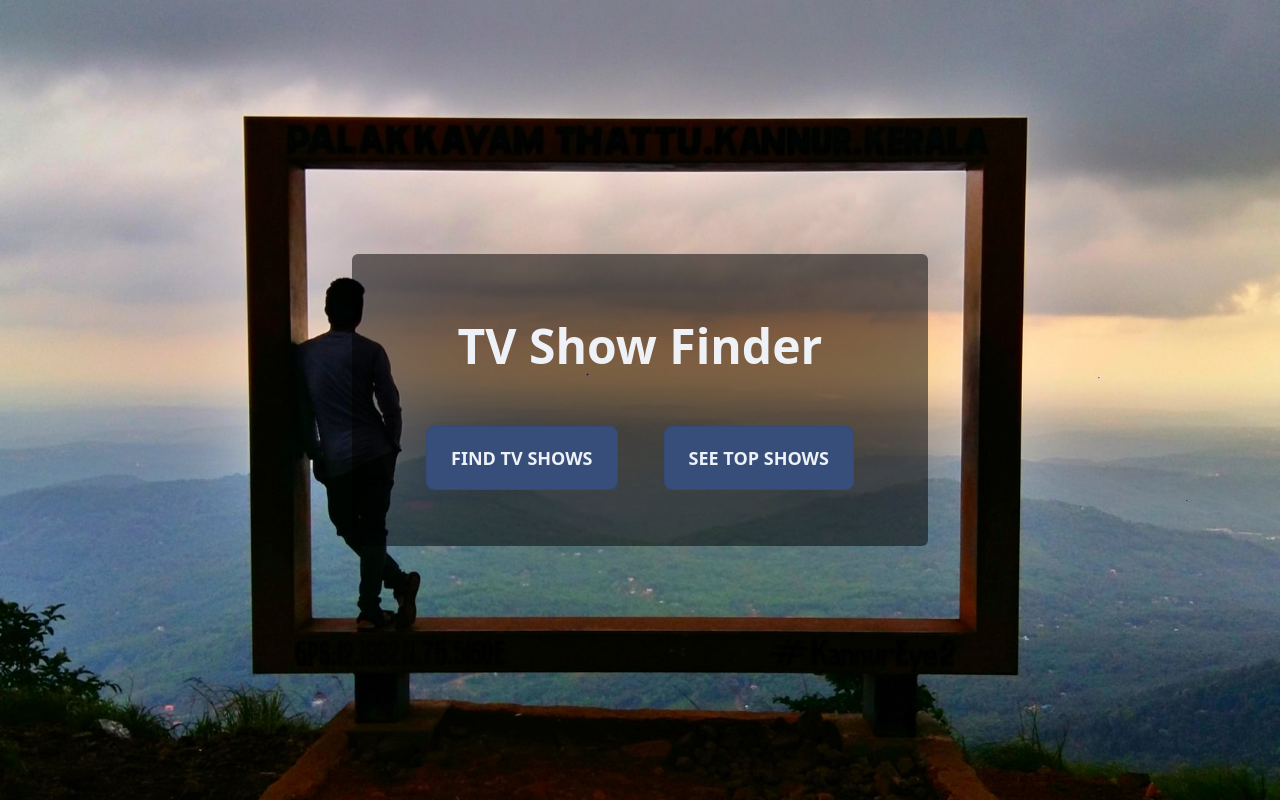
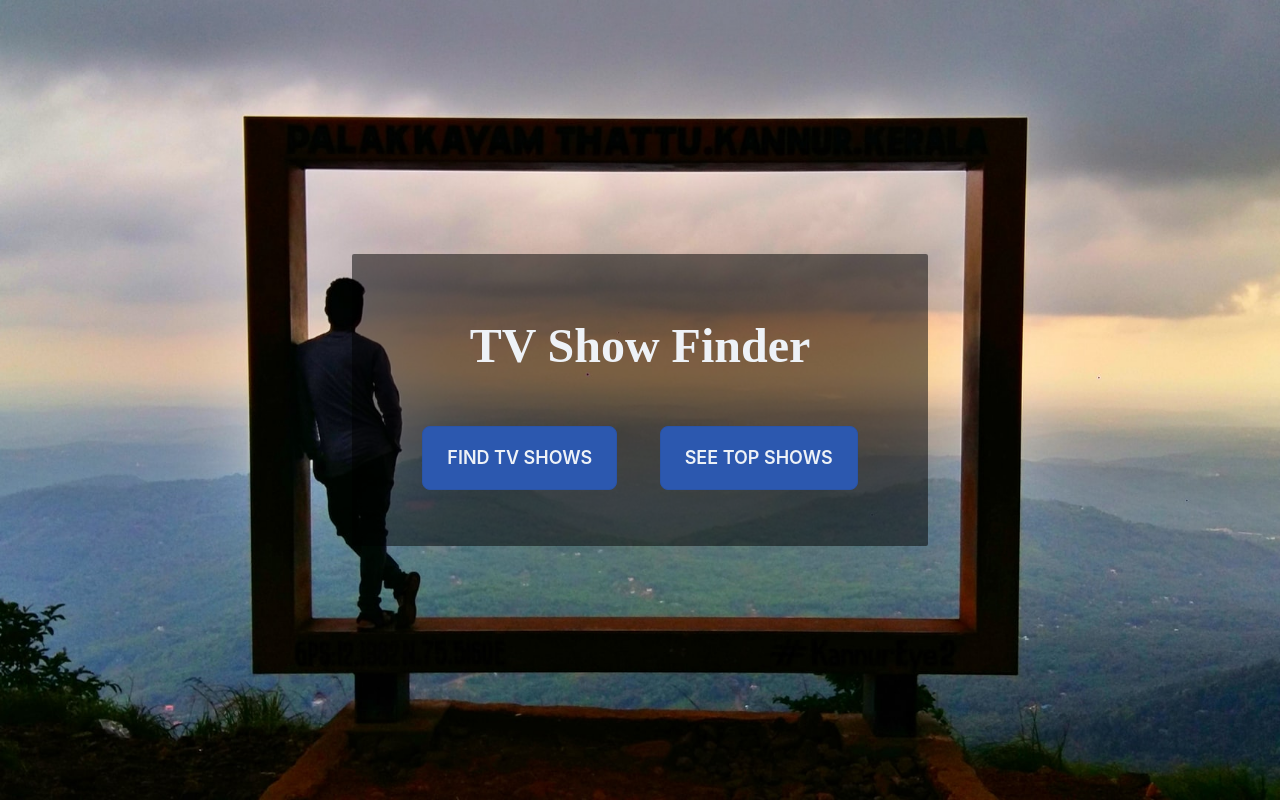
Before and after one commit to witktom5/tv-app, a React (Create React App) app: page / in a window 1280 px wide. Built offline with nearby package versions, Linux system fonts and the light colour scheme.

Commit message:
add better fonts, footer content

```diff
--- a/src/components/layout/Footer.jsx
+++ b/src/components/layout/Footer.jsx
@@ -2,10 +2,37 @@ function Footer() {
   return (
     <footer className='flex justify-center p-4 bg-neutral text-neutral-content mt-auto'>
       <div className='footer lg:w-4/5 flex'>
-        <div className='items-center'>
-          <p>TV Show Finder 2022</p>
+        <div className='items-center opacity-75'>
+          <p>
+            TV Show Finder 2022 | By Tomasz Witkowski |
+            <a
+              href='https://tomaszwitkowski.netlify.app/'
+              target='_blank'
+              className='font-semibold'
+            >
+              {' '}
+              My portfolio
+            </a>
+          </p>
         </div>
-        <div className='gap-4 ml-auto'>Something</div>
+        <div className='gap-1 ml-auto opacity-75 flex'>
+          Credits:{' '}
+          <a
+            href='https://www.tvmaze.com/api'
+            target='_blank'
+            className='font-semibold'
+          >
+            TV API (TVmaze)
+          </a>{' '}
+          |{' '}
+          <a
+            href='https://www.episodate.com/api'
+            target='_blank'
+            className='font-semibold'
+          >
+            TV Shows API (EpisoDate)
+          </a>
+        </div>
       </div>
     </footer>
   );
--- a/src/components/layout/Navbar.jsx
+++ b/src/components/layout/Navbar.jsx
@@ -10,13 +10,13 @@ function Navbar() {
         <div className='flex-none'></div>
         <DropdownMenu>
           <MenuButton url='/' icon={<FaHome />} text='Home' />
+          <MenuButton url='/search' icon={<FaSearch />} text='Search' />
           <MenuButton url='/top' icon={<FaTv />} text='Top Shows' />
-          <MenuButton url='/search' icon={<FaSearch />} text='Search' />
         </DropdownMenu>
         <div className='hidden lg:flex'>
           <MenuButton url='/' icon={<FaHome />} text='Home' />
+          <MenuButton url='/search' icon={<FaSearch />} text='Search' />
           <MenuButton url='/top' icon={<FaTv />} text='Top Shows' />
-          <MenuButton url='/search' icon={<FaSearch />} text='Search' />
         </div>
         <div className='ml-auto'>
           <ColorSchemeToggler />
--- a/src/index.css
+++ b/src/index.css
@@ -1,12 +1,25 @@
 @tailwind base;
 @tailwind components;
 @tailwind utilities;
+
+@import url('https://fonts.googleapis.com/css2?family=Inter&family=Montserrat:wght@600;700&display=swap');
 
 #root {
   min-height: 100vh;
   padding-top: 86px;
   display: flex;
   flex-direction: column;
+}
+
+body {
+  font-family: 'Inter';
+}
+
+h1,
+h2,
+h3,
+h4 {
+  font-family: 'Montserrat';
 }
 
 .custom-navbar {
@@ -58,14 +71,14 @@
 
 .card-home {
   margin: auto;
-  font-weight: 700;
+  font-weight: 600;
   background-color: hsla(0, 0%, 0%, 0.5);
   color: hsl(210, 35%, 95%);
 }
 
 .btn-home {
-  background-color: hsl(220, 38%, 35%);
-  border-color: hsl(220, 38%, 33%);
+  background-color: hsl(220, 60%, 43%);
+  border-color: hsl(220, 60%, 41%);
   color: hsl(210, 35%, 95%);
 }
 
--- a/src/pages/Home.jsx
+++ b/src/pages/Home.jsx
@@ -26,13 +26,13 @@ function Home() {
             alt='...'
             className='absolute h-screen w-screen top-0 left-0 right-0 bottom-0 object-cover'
           />
-          <div className='bg-opacity-70 card-home rounded-md p-10 w-4/5 max-w-xl z-50'>
+          <div className='bg-opacity-70 card-home rounded-sm p-10 w-4/5 max-w-xl z-50'>
             <Header title={'TV Show Finder'} />
             <div className='flex flex-col sm:flex-row gap-3 justify-between sm:justify-evenly pb-4'>
               <Link className='btn sm:btn-lg btn-home' to='/search'>
                 Find TV Shows
               </Link>
-              <Link className='btn sm:btn-lg btn-home' to='/search'>
+              <Link className='btn sm:btn-lg btn-home' to='/top'>
                 See Top Shows
               </Link>
             </div>
--- a/tailwind.config.js
+++ b/tailwind.config.js
@@ -10,9 +10,9 @@ module.exports = {
       {
         light: {
           ...require('daisyui/src/colors/themes')['[data-theme=light]'],
-          'base-100': 'hsl(0, 0%, 99%)',
-          'base-200': 'hsl(205, 20%, 94%)',
-          'base-300': 'hsl(210, 20%, 89%)',
+          'base-100': 'hsl(0, 0%, 97%)',
+          'base-200': 'hsl(205, 20%, 90%)',
+          'base-300': 'hsl(210, 20%, 85%)',
           primary: 'hsl(214, 55%, 50%)',
         },
         dark: {
```
